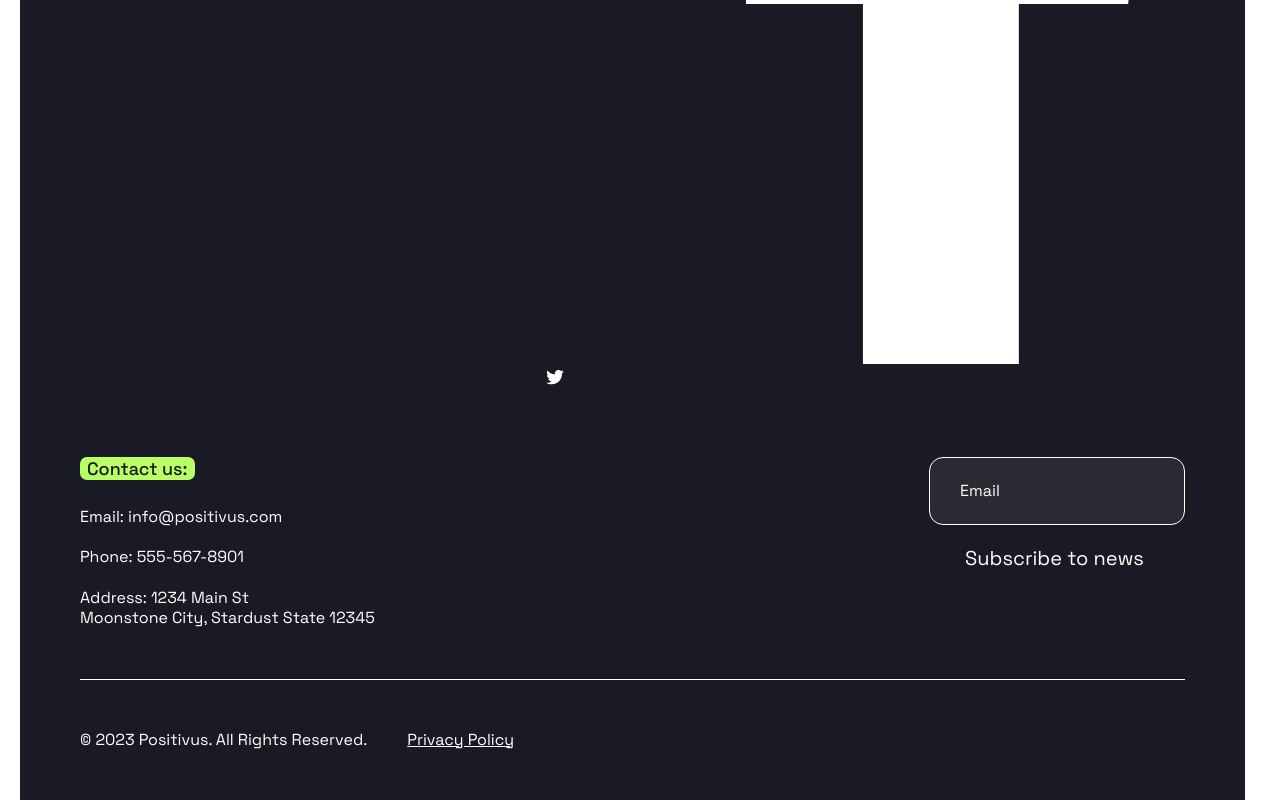
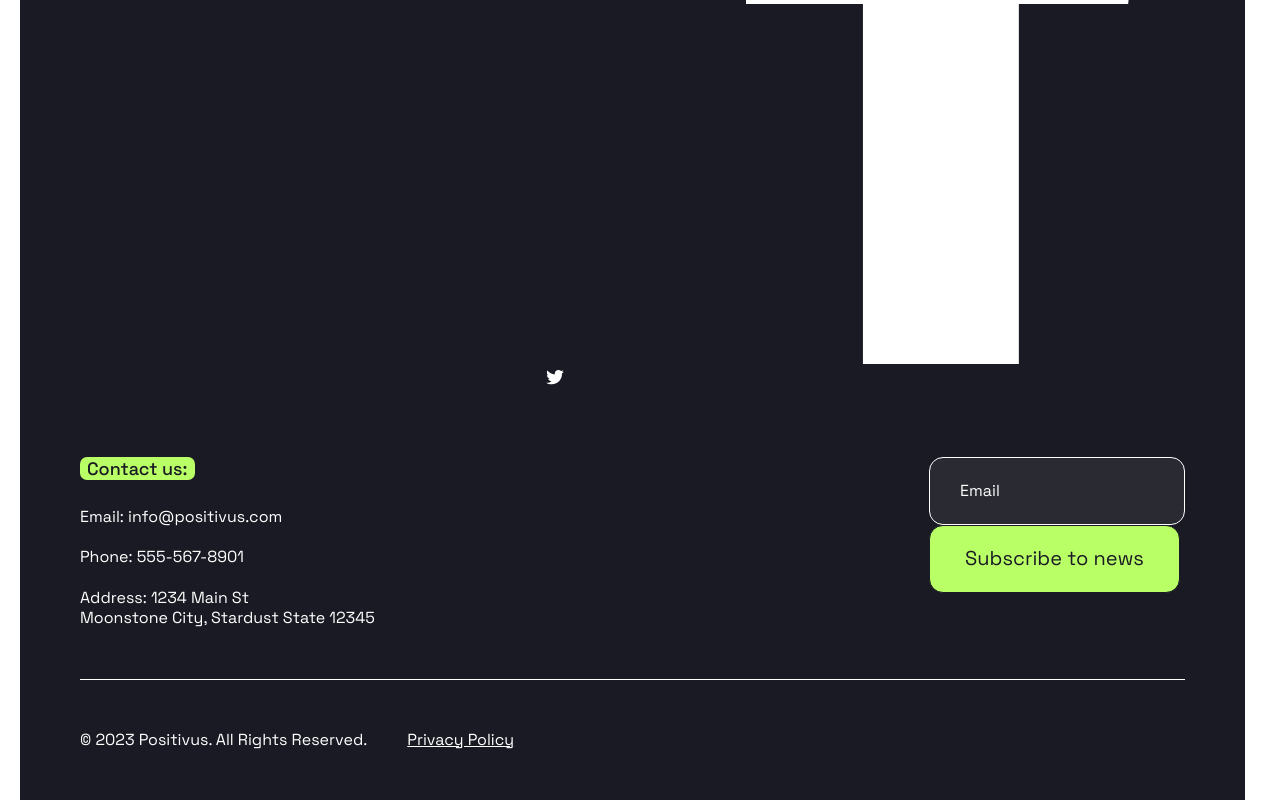
Before and after one commit to thatonesabyrka/positivus, a website: page index.html in a window 1280 px wide. Shown: the part 7663-8463 px from the top of the page. Drawn offline with nearby package versions, Linux system fonts and the light colour scheme; files that its build step writes are made by us from their sources.

Commit message:
feat: add accent variant for button styles

```diff
--- a/styles/components/_button.scss
+++ b/styles/components/_button.scss
@@ -20,4 +20,14 @@
     color: var(--color-dark);
     background-color: transparent;
   }
+
+  &--accent {
+    color: var(--color-dark);
+    background-color: var(--color-accent);
+
+    @include hover {
+      color: var(--color-accent);
+      background-color: var(--color-dark);
+    }
+  }
 }
```
